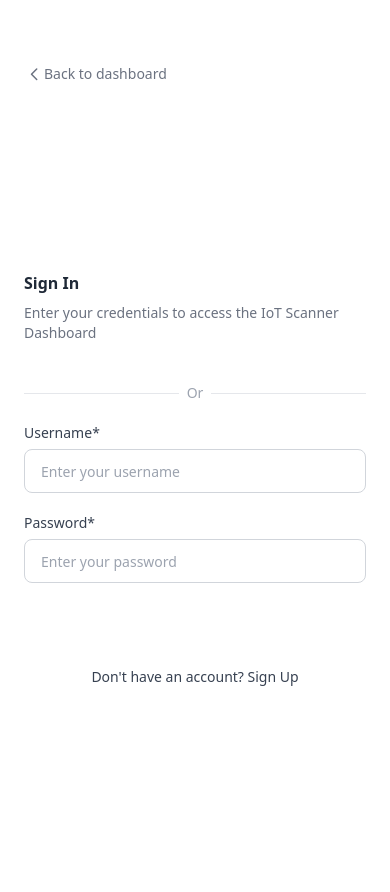
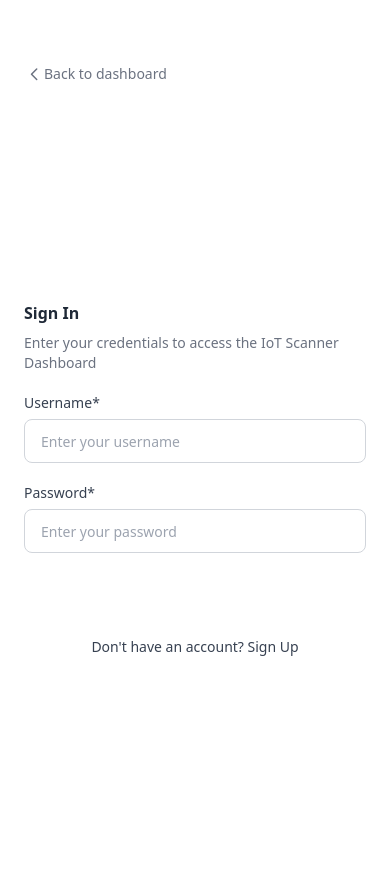
Before and after one commit to ismakalungi/iot-vuln-scanner, a Flask app: page /login in a window 390 px wide. Run offline with Flask 3, Linux system fonts and the light colour scheme; some libraries are stand-ins or nearby versions.

Commit message:
Cleaned up the sign in page

```diff
--- a/dashboard/templates/login.html
+++ b/dashboard/templates/login.html
@@ -67,20 +67,8 @@
                 </p>
               </div>
               <div>
-                <div class="relative py-3 sm:py-5">
-                  <div class="absolute inset-0 flex items-center">
-                    <div
-                      class="w-full border-t border-gray-200 dark:border-gray-800"
-                    ></div>
-                  </div>
-                  <div class="relative flex justify-center text-sm">
-                    <span
-                      class="p-2 text-gray-400 bg-white dark:bg-gray-900 sm:px-5 sm:py-2"
-                      >Or</span
-                    >
-                  </div>
-                </div>
-<form method="POST" action="/login">
+
+              <form method="POST" action="/login">
                   <div class="space-y-5">
                     <!-- Username -->
                     <div>
@@ -151,11 +139,11 @@
             <!-- ===== Common Grid Shape Start ===== -->
             <include src="./partials/common-grid-shape.html"></include>
             <div class="flex flex-col items-center max-w-xs">
-              <a href="index.html" class="block mb-4">
-                <img src="./images/logo/auth-logo.svg" alt="Logo" />
+              <a href="/" class="block mb-4">
+                <h1 class="text-white">IOT Vuln Scanner</h1>
               </a>
               <p class="text-center text-gray-400 dark:text-white/60">
-                Free and Open-Source Tailwind CSS Admin Dashboard Template
+              IOT Vuln Scanner
               </p>
             </div>
           </div>
```
Also changed, not shown: dashboard/db.sqlite.
